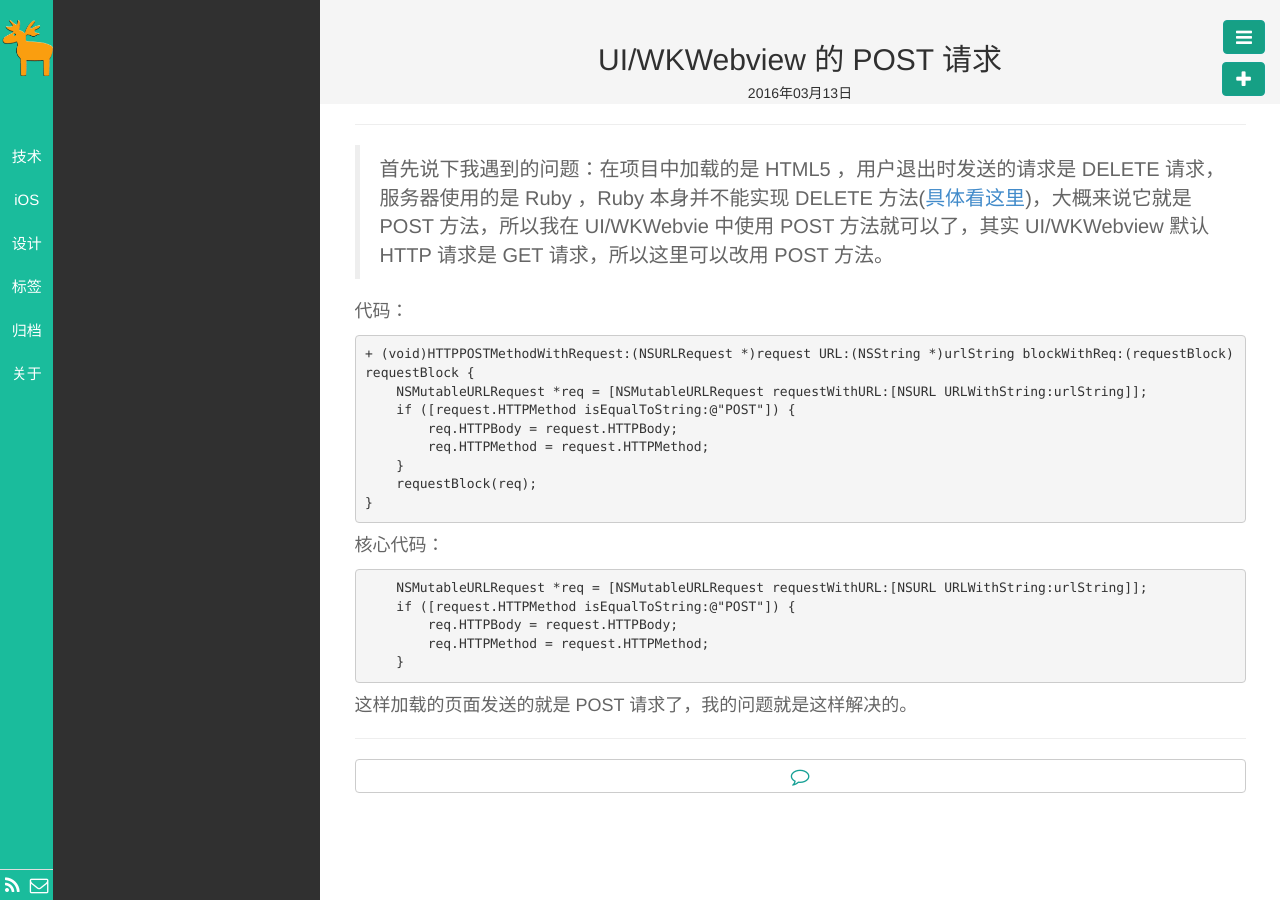
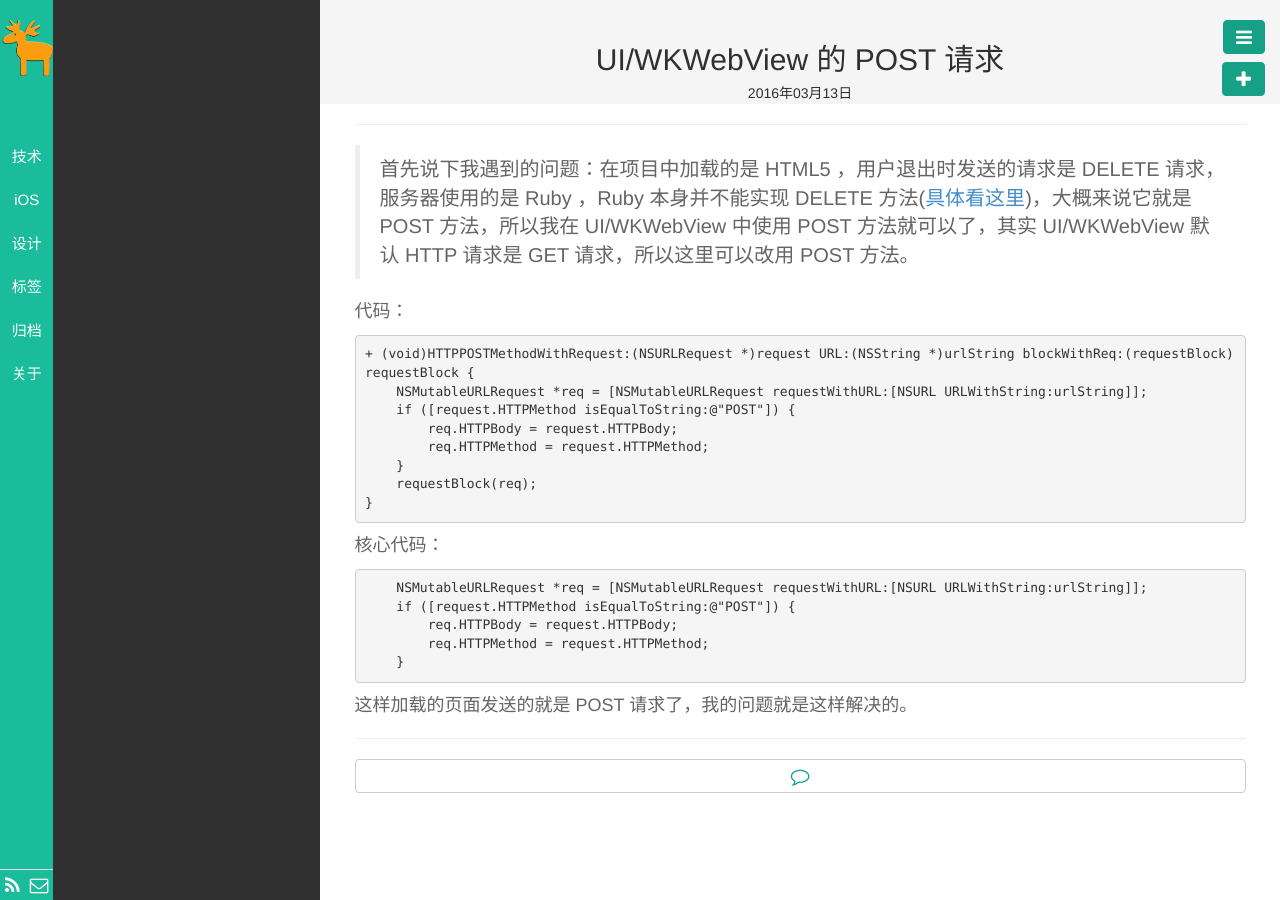
Before and after one commit to klone1127/klone1127.github.io, a Jekyll site: the page built from _posts/iOS/2016-03-13-UI:WKWebView-POST-Method.md, in a window 1280 px wide. Built offline with Jekyll 4.4.1, drawn with Linux system fonts in a browser that asks for light colours; nearby versions of some CDN libraries; library files that are not in the unit come from our copies.

Commit message:
Update 2016-03-13-UI:WKWebView-POST-Method.md

```diff
--- a/_posts/iOS/2016-03-13-UI:WKWebView-POST-Method.md
+++ b/_posts/iOS/2016-03-13-UI:WKWebView-POST-Method.md
@@ -1,13 +1,13 @@
 ---
 layout: post
-title: UI/WKWebview 的 POST 请求
+title: UI/WKWebView 的 POST 请求
 category: iOS
 tagsd: iOS
 keywords:
 description:
 ---
 
-> 首先说下我遇到的问题：在项目中加载的是 HTML5 ，用户退出时发送的请求是 DELETE 请求，服务器使用的是 Ruby ，Ruby 本身并不能实现 DELETE 方法([具体看这里](http://railscasts.com/episodes/77-destroy-without-javascript))，大概来说它就是 POST 方法，所以我在 UI/WKWebvie 中使用 POST 方法就可以了，其实 UI/WKWebview 默认 HTTP 请求是 GET 请求，所以这里可以改用 POST 方法。
+> 首先说下我遇到的问题：在项目中加载的是 HTML5 ，用户退出时发送的请求是 DELETE 请求，服务器使用的是 Ruby ，Ruby 本身并不能实现 DELETE 方法([具体看这里](http://railscasts.com/episodes/77-destroy-without-javascript))，大概来说它就是 POST 方法，所以我在 UI/WKWebView 中使用 POST 方法就可以了，其实 UI/WKWebView 默认 HTTP 请求是 GET 请求，所以这里可以改用 POST 方法。
 
 
 代码：
```
